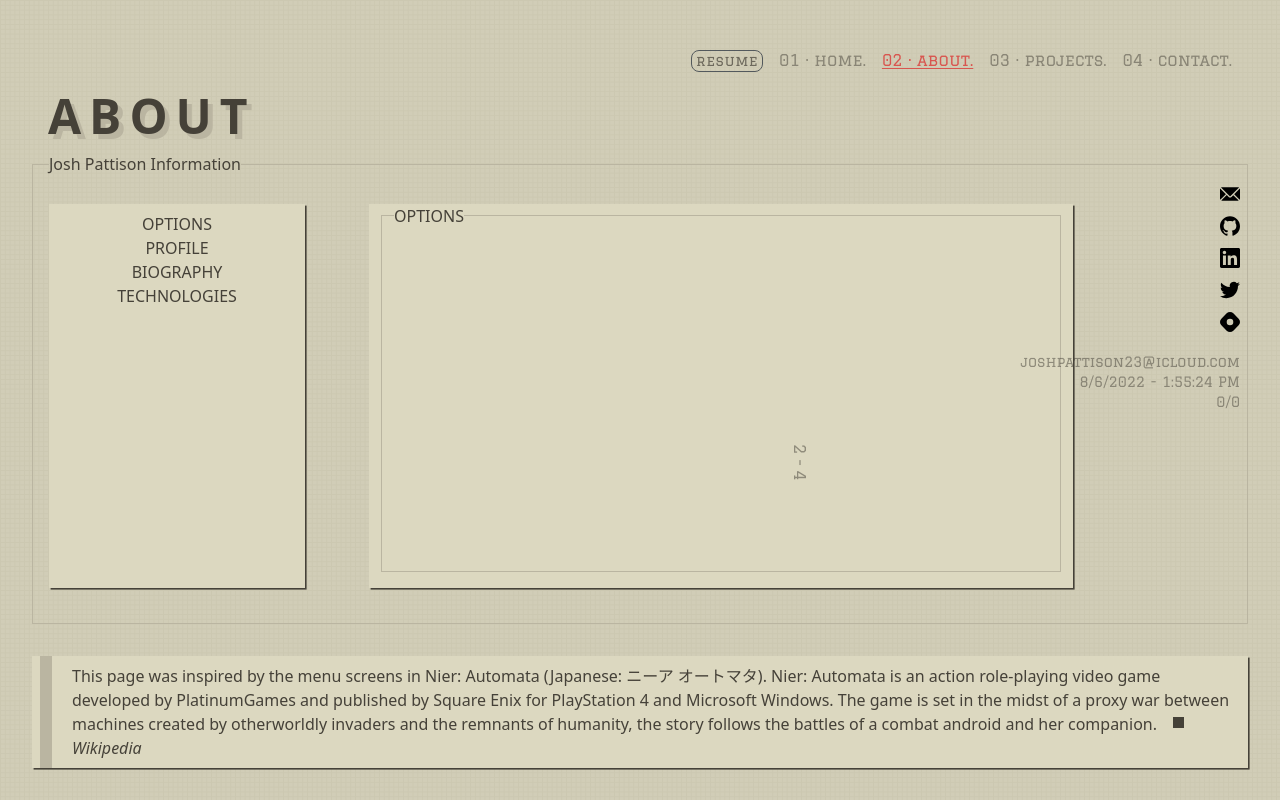
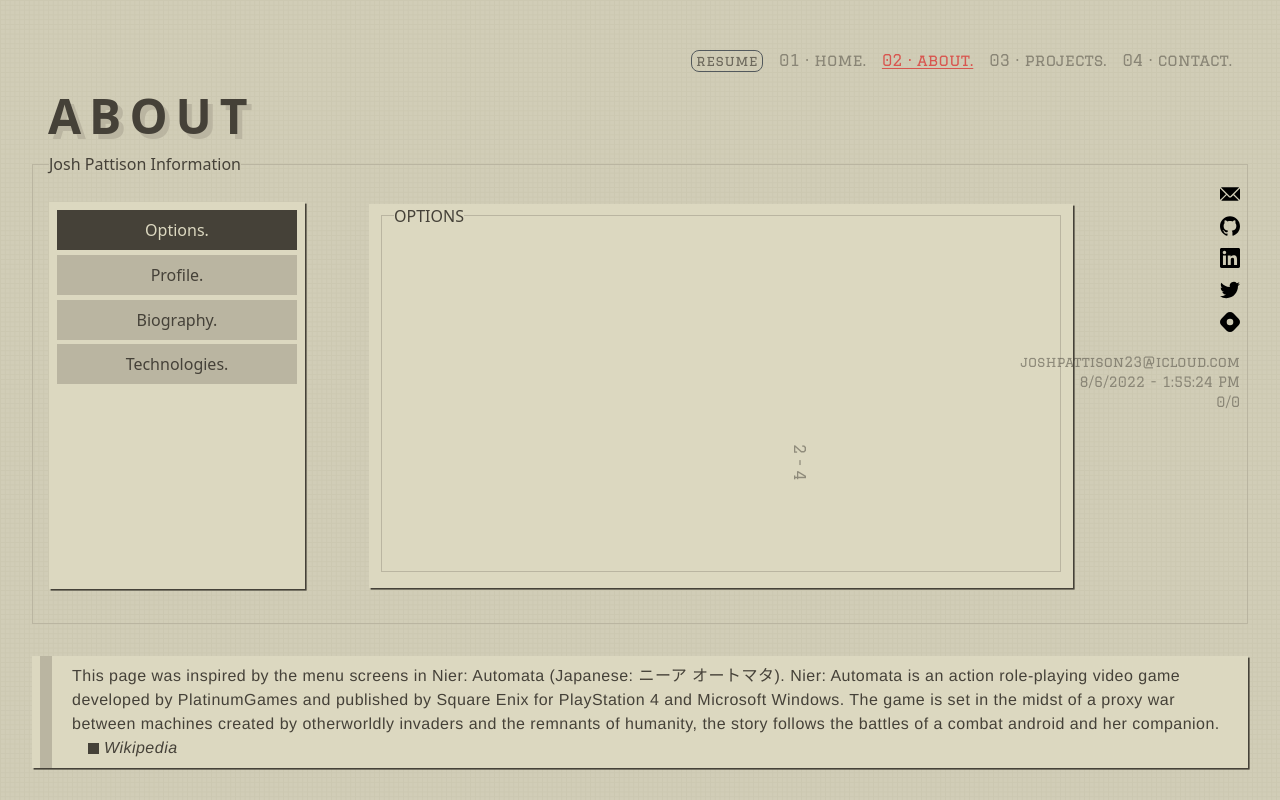
Before and after one commit to pattisoj/portfolio, a Next.js app: page /about in a window 1280 px wide. Built offline with nearby package versions, Linux system fonts and the light colour scheme.

Commit message:
Button animation styling

```diff
--- a/pages/about.js
+++ b/pages/about.js
@@ -27,11 +27,37 @@ export default function About() {
         <fieldset className="about-info">
           <legend>Josh Pattison Information</legend>
           <div className="about-options">
-            <button onClick={() => handleClick("options")}>OPTIONS</button>
-            <button onClick={() => handleClick("profile")}>PROFILE</button>
-            <button onClick={() => handleClick("biography")}>BIOGRAPHY</button>
-            <button onClick={() => handleClick("technologies")}>
-              TECHNOLOGIES
+            <button
+              className={`about-option-button ${
+                "options" === displayedOption ? "active" : ""
+              }`}
+              onClick={() => handleClick("options")}
+            >
+              Options.
+            </button>
+            <button
+              className={`about-option-button ${
+                "profile" === displayedOption ? "active" : ""
+              }`}
+              onClick={() => handleClick("profile")}
+            >
+              Profile.
+            </button>
+            <button
+              className={`about-option-button ${
+                "biography" === displayedOption ? "active" : ""
+              }`}
+              onClick={() => handleClick("biography")}
+            >
+              Biography.
+            </button>
+            <button
+              className={`about-option-button ${
+                "technologies" === displayedOption ? "active" : ""
+              }`}
+              onClick={() => handleClick("technologies")}
+            >
+              Technologies.
             </button>
           </div>
           <div className="about-info-display">
--- a/styles/about.css
+++ b/styles/about.css
@@ -37,7 +37,7 @@
 .about-options{
     width: 20vw;
     padding: 0.5rem;
-    padding-bottom: 35vh;
+    padding-bottom: 25vh;
     display: grid;
     margin-top: 1rem;
     margin-bottom: 1rem;
@@ -64,6 +64,9 @@
     margin: 2rem;
     background-color: #dcd8c0;
     box-shadow: 0.1rem 0.1rem #454138;
+    font-family: helvetica, sans-serif;
+    letter-spacing: 0.03rem;
+    font-weight: lighter;
 }
 
 .about-blockquote {
@@ -95,3 +98,119 @@
     margin-left: -1rem;
     top: 0.25em;
   }
+
+.about-option-button {
+    margin-bottom: 0.3rem;
+    padding: 0.5rem;
+    font-size: 1em;
+    border: none;
+    outline: none;
+    -webkit-appearance: none;
+    -moz-appearance: none;
+    appearance: none;
+    border-radius: 0;
+    background-color: #dcd8c0;
+    color: inherit;
+    font-family: inherit;
+    letter-spacing: inherit;
+    font-weight: inherit;
+    color: #bab5a1;
+    cursor: not-allowed;
+}
+.about-option-button:not(:disabled),
+.about-option-button {
+    padding: 0.5rem;
+    font-size: 1em;
+    border: none;
+    outline: none;
+    -webkit-appearance: none;
+    -moz-appearance: none;
+    appearance: none;
+    border-radius: 0;
+    background-color: #bab5a1;
+    color: inherit;
+    font-family: inherit;
+    letter-spacing: inherit;
+    font-weight: inherit;
+    cursor: pointer;
+    -webkit-transition-duration: 0.2s;
+    -moz-transition-duration: 0.2s;
+    -o-transition-duration: 0.2s;
+    -ms-transition-duration: 0.2s;
+    transition-duration: 0.2s;
+    -webkit-transition-property: color, background-color, box-shadow;
+    -moz-transition-property: color, background-color, box-shadow;
+    -o-transition-property: color, background-color, box-shadow;
+    -ms-transition-property: color, background-color, box-shadow;
+    transition-property: color, background-color, box-shadow;
+    position: relative;
+    z-index: 1;
+}
+.about-option-button:not(:disabled):hover,
+.about-option-button:hover {
+    -webkit-box-shadow: 0.2em 0.2em 0.1em 0 #bab5a1;
+    box-shadow: 0.2em 0.2em 0.1em 0 #bab5a1;
+}
+.about-option-button:not(:disabled):before,
+.about-option-button:before {
+    content: '';
+    -webkit-transition: all 0.2s;
+    -moz-transition: all 0.2s;
+    -o-transition: all 0.2s;
+    -ms-transition: all 0.2s;
+    transition: all 0.2s;
+    position: absolute;
+    top: 0;
+    bottom: 0;
+    left: 0;
+    right: 0;
+}
+.about-option-button:not(:disabled):after,
+.about-option-button:after {
+    content: '';
+    -webkit-transition: all 0.2s;
+    -moz-transition: all 0.2s;
+    -o-transition: all 0.2s;
+    -ms-transition: all 0.2s;
+    transition: all 0.2s;
+    -webkit-transition-timing-function: ease-out;
+    -moz-transition-timing-function: ease-out;
+    -o-transition-timing-function: ease-out;
+    -ms-transition-timing-function: ease-out;
+    transition-timing-function: ease-out;
+    position: absolute;
+    top: 0;
+    bottom: 0;
+    left: 0;
+    width: 0;
+    background-color: #454138;
+    z-index: -1;
+}
+.about-option-button:not(:disabled):hover,
+.about-option-button:hover {
+    background-color: transparent;
+    color: #dcd8c0;
+}
+.about-option-button:not(:disabled):hover:before,
+.about-option-button:hover:before {
+    top: -0.2rem;
+    bottom: -0.2rem;
+    border: solid #454138;
+    border-width: 0.1rem 0;
+}
+.about-option-button:not(:disabled):hover:after,
+.about-option-button:hover:after {
+    width: 100%;
+}
+.about-option-button:not(:disabled):active,
+.about-option-button:active {
+    color: #454138;
+}
+.about-option-button:not(:disabled):active:after,
+.about-option-button:active:after {
+    background-color: #dcd8c0;
+}
+.about-option-button.active{
+    color: #dcd8c0;
+    background-color: #454138;
+}
```
